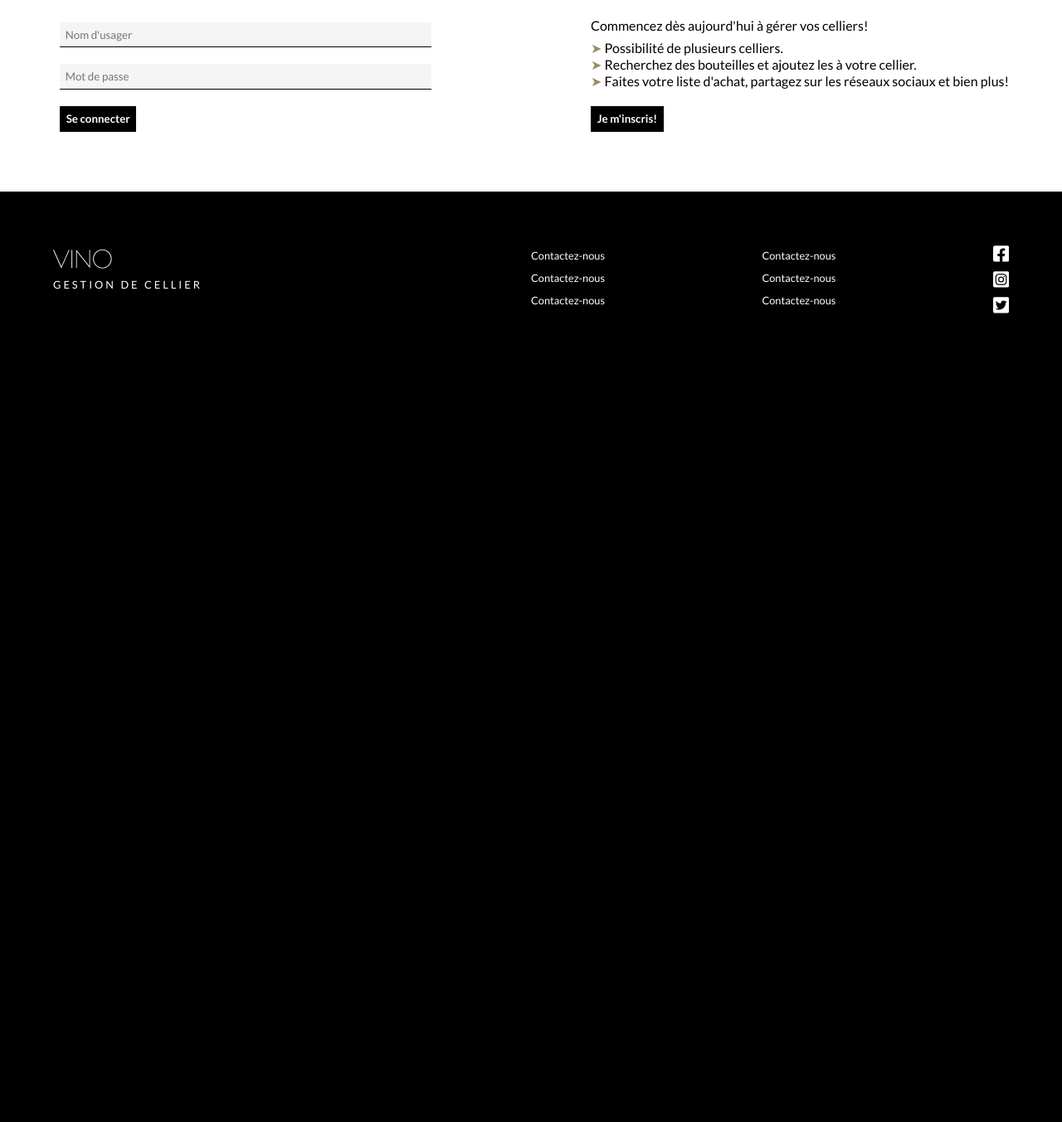
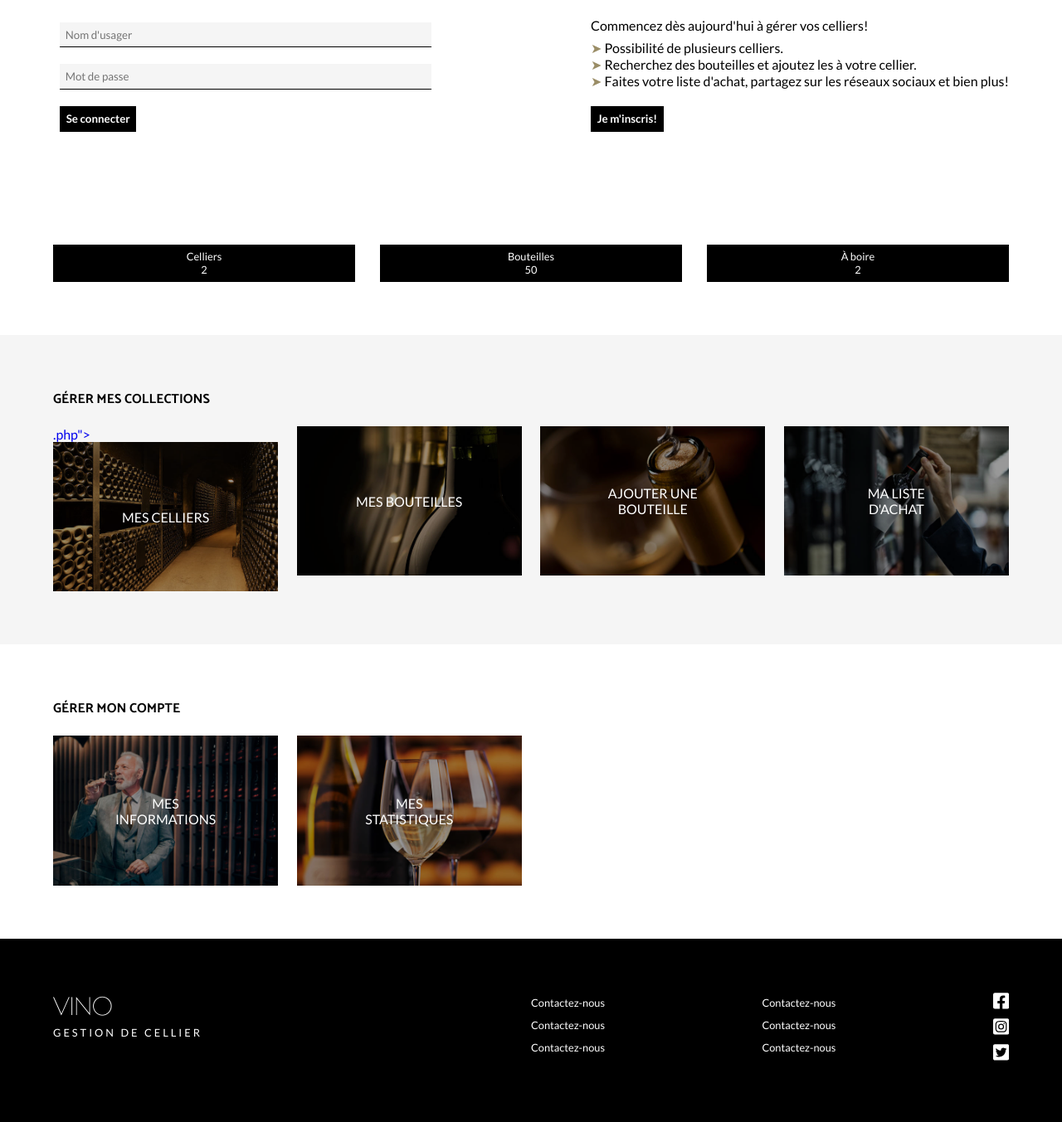
Before and after one commit to e8506278/projet-web-2, a PHP site: template vues/index.php in a window 1280 px wide. Shown: the part 1201-2554 px from the top of the page at 83% size. Before the commit the page ends 1579 px from the top, so only its background shows below. Run offline with PHP 8.4, Linux system fonts and the light colour scheme; the template is opened without the code that fills it, so the values that code supplies are empty; some libraries are stand-ins or nearby versions.

Commit message:
ajout section membre page d'acceuil

```diff
--- a/css/6-components/vignette.css
+++ b/css/6-components/vignette.css
@@ -8,10 +8,9 @@
     position: relative;
     display: flex;
     overflow: hidden;
-    height: 150px;
 }
 .vignette__img{
-    filter: brightness(0.8);
+    filter: brightness(0.6);
 }
 
 .vignette__titre{
@@ -23,3 +22,6 @@
     text-align: center;
     text-transform: uppercase;
 }
+.vignette--bgcouleur{
+    background-color: var(--couleur-intermediaire-pale);
+}
--- a/vues/celliers.php
+++ b/vues/celliers.php
@@ -1,6 +1,4 @@
-<section>
+<section class="section-wrapper">
     <h3>Mes celliers</h3>
 
-
-
 </section>
--- a/vues/index.php
+++ b/vues/index.php
@@ -55,7 +55,7 @@
 
 
 
-<!--
+<!--Page d'accueil connecté-->
 <section class="section-wrapper banderole">
 			<div class="grille grille--3 ">
 				<div class="banderole__contenant">
@@ -73,33 +73,58 @@
 
 			</div>
 		</section>
-		<section  class="section-wrapper vignette">
-
+		<section  class="section-wrapper vignette vignette--bgcouleur">
 
 			<h4 class="vignette__entete">Gérer mes collections</h4>
 			<br>
 
 			<div class="grille grille--4">
+				<a href="?requete=celliers">.php">
 					<figure class="vignette__wrapper">
 						<img class="vignette__img" src="./assets/img/cellier2.jpg" alt="cellier">
 						<figcaption class="vignette__titre">Mes celliers</figcaption>
 					</figure>
+				</a>
 
+				<a href="">
 					<figure class="vignette__wrapper">
 						<img class="vignette__img" src="./assets/img/bouteilles1.jpg" alt="bouteille">
 						<figcaption class="vignette__titre">Mes bouteilles</figcaption>
 					</figure>
-
+				</a>
+				<a href="">
 					<figure class="vignette__wrapper">
 						<img class="vignette__img" src="./assets/img/bouchonblanc.jpg" alt="bouteilles">
 						<figcaption class="vignette__titre">Ajouter une bouteille</figcaption>
 					</figure>
-
+				</a>
+				<a href="">
 					<figure class="vignette__wrapper">
 						<img class="vignette__img" src="./assets/img/etagere.jpg" alt="bouteilles">
 						<figcaption class="vignette__titre">Ma liste d'achat</figcaption>
 					</figure>
+				</a>
 			</div>
 
 		</section>
--->
+		<section class="section-wrapper vignette">
+			<h4 class="vignette__entete">Gérer mon compte</h4>
+			<br>
+			<div class="grille grille--4">
+				<a href="">
+					<figure class="vignette__wrapper">
+						<img class="vignette__img" src="./assets/img/degustation2.jpg" alt="cellier">
+						<figcaption class="vignette__titre">Mes informations</figcaption>
+					</figure>
+				</a>
+
+
+				<a href="">
+					<figure class="vignette__wrapper">
+						<img class="vignette__img" src="./assets/img/bouteilleblancrouge.jpg" alt="cellier">
+						<figcaption class="vignette__titre">Mes statistiques</figcaption>
+					</figure>
+				</a>
+			</div>
+
+		</section>
```
Lines whose indentation alone changed are shown as unchanged.
